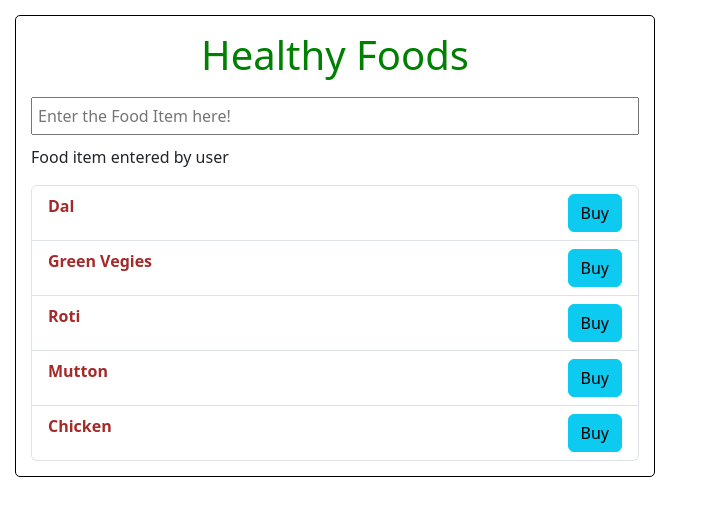
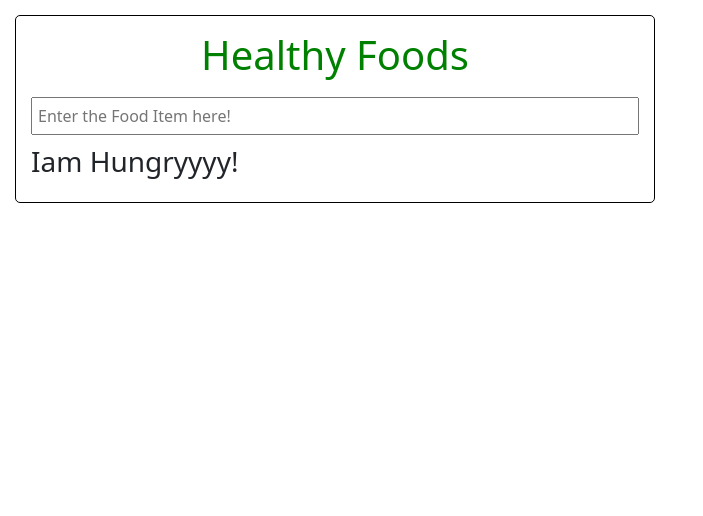
Before and after one commit to rayhqE/REACT, a React (Vite) app in the folder Handling-Events/: page / in a window 1280 px wide. Shown: the top 516 px of the page, without its empty margins (0-703 px from the left). Built offline with nearby package versions, Linux system fonts and the light colour scheme.

Commit message:
implemented useState Hook in FoodItems

```diff
--- a/Handling-Events/src/App.jsx
+++ b/Handling-Events/src/App.jsx
@@ -7,22 +7,23 @@ import FoodInput from "./components/FoodInput";
 import { useState } from "react";
 
 function App() {
-  let foodItems = ["Dal", "Green Vegies", "Roti", "Mutton", "Chicken"];
+  let [foodItems, setFoodItems] = useState([]);
 
-  let [textToShow, setTextState] = useState("Food item entered by user");
-
-  const handleOnChange = (event) => {
-    console.log(event.target.value);
-    setTextState(event.target.value);
+  const onKeyDown = (event) => {
+    if (event.key === "Enter") {
+      let newFoodItem = event.target.value;
+      event.target.value = "";
+      let newItems = [...foodItems, newFoodItem];
+      setFoodItems(newItems);
+    }
   };
 
   return (
     <>
       <Container>
         <h1 className="food-heading">Healthy Foods</h1>
+        <FoodInput handleKeyDown={onKeyDown}></FoodInput>
         <ErrorMessage items={foodItems}></ErrorMessage>
-        <FoodInput handleOnChange={handleOnChange}></FoodInput>
-        <p>{textToShow}</p>
         <FoodItem items={foodItems}></FoodItem>
       </Container>
     </>
--- a/Handling-Events/src/components/ErrorMessage.jsx
+++ b/Handling-Events/src/components/ErrorMessage.jsx
@@ -1,4 +1,4 @@
 function ErrorMessage({ items }) {
-  return <>{items.length === 0 && <h3> Die hungry Bitch</h3>}</>;
+  return <>{items.length === 0 && <h3> Iam Hungryyyy!</h3>}</>;
 }
 export default ErrorMessage;
--- a/Handling-Events/src/components/FoodInput.jsx
+++ b/Handling-Events/src/components/FoodInput.jsx
@@ -1,12 +1,12 @@
 import styles from "./FoodInput.module.css";
-function FoodInput({ handleOnChange }) {
+function FoodInput({ handleKeyDown }) {
   return (
     <>
       <input
         type="text"
         placeholder="Enter the Food Item here!"
         className={styles.foodInput}
-        onChange={handleOnChange}
+        onKeyDown={handleKeyDown}
       />
     </>
   );
--- a/Handling-Events/src/components/FoodItems.jsx
+++ b/Handling-Events/src/components/FoodItems.jsx
@@ -1,12 +1,21 @@
+import { useState } from "react";
 import Item from "./Item.JSX";
 function FoodItem({ items }) {
+  let [activeItems, setActiveItems] = useState([]);
+
+  let onBuyButton = (items, event) => {
+    let newItems = [...activeItems, items];
+    setActiveItems(newItems);
+  };
+
   return (
     <ul className="list-group">
       {items.map((items) => (
         <Item
           key={items}
           foodItems={items}
-          handleBuyButton={() => console.log(`${items} being bought`)}
+          bought={activeItems.includes(items)}
+          handleBuyButton={(event) => onBuyButton(items, event)}
         ></Item>
       ))}
     </ul>
--- a/Handling-Events/src/components/Item.jsx
+++ b/Handling-Events/src/components/Item.jsx
@@ -1,8 +1,10 @@
 import styles from "./Item.module.css";
 
-function Item({ foodItems, handleBuyButton }) {
+function Item({ foodItems, bought, handleBuyButton }) {
   return (
-    <li className={`${styles["kg-item"]} list-group-item`}>
+    <li
+      className={`${styles["kg-item"]} list-group-item ${bought && "active"}`}
+    >
       <span className={styles["kg-span"]}>{foodItems}</span>
       <button
         className={`${styles.button} btn btn-info`}
```
